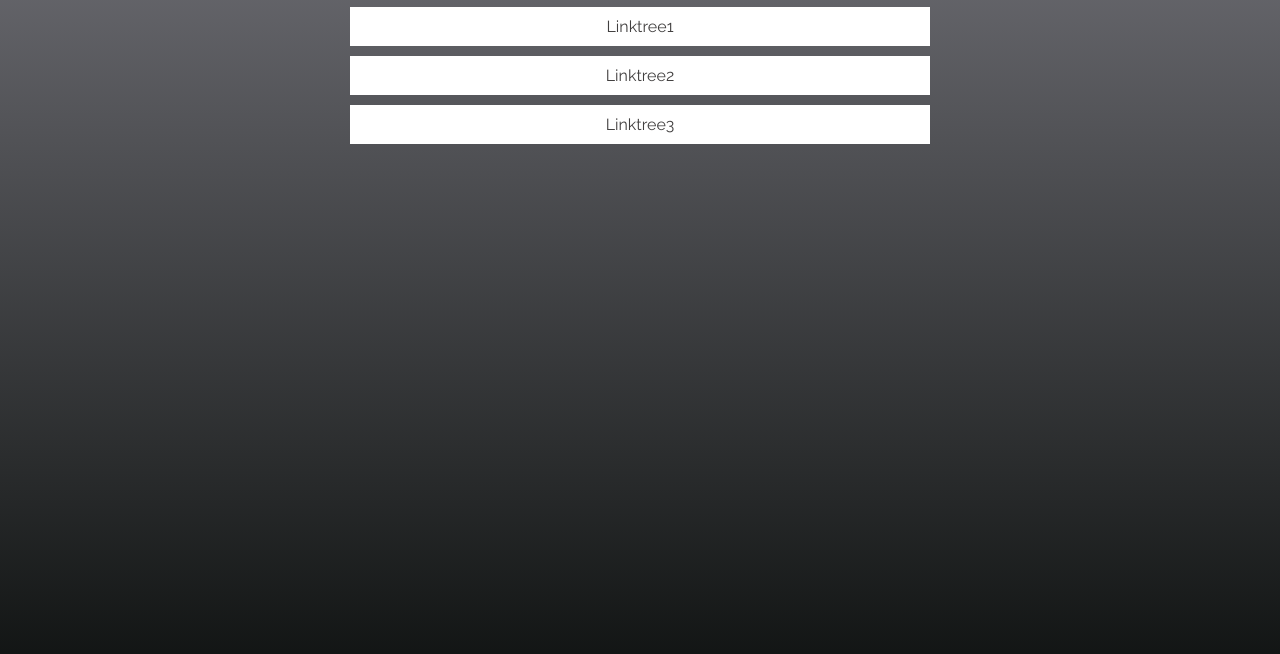
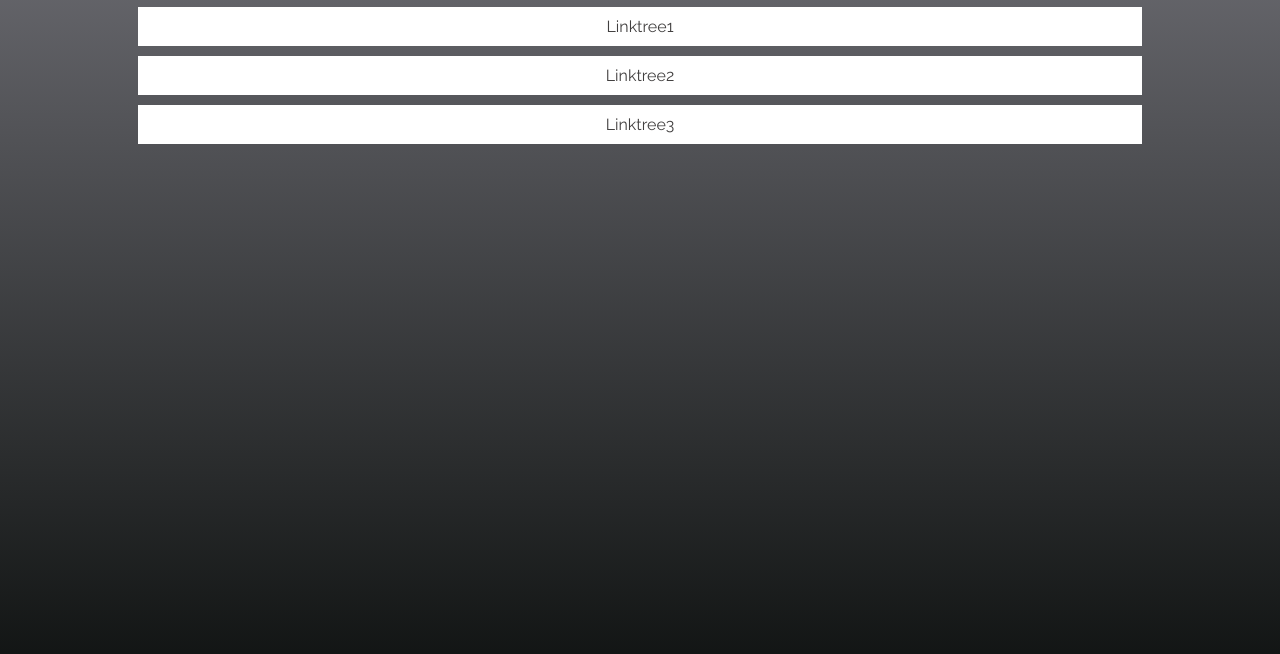
Before and after one commit to esdrasspessoa/esdrasspessoa.github.io, a plain HTML site: page htmlCss/index.html in a window 1280 px wide. Shown: the part 90-744 px from the top of the page. Drawn offline with Linux system fonts and the light colour scheme.

Commit message:
Atulização do css

```diff
--- a/htmlCss/style.css
+++ b/htmlCss/style.css
@@ -9,18 +9,21 @@ body {
     color: #ffffff;
     font-family: 'Raleway', sans-serif;
     background-attachment: fixed;
+    display: flex;
+    justify-content:center;
 }
 
 .container {
-    margin: 50px 340px;
+    margin-top:50px;
     text-align: center;
+    width:80%;
 }
 
 
 a {
     text-decoration: none;
     color: #413f3f;
-    padding: 10px 90px;
+    padding: 10px 60px;
 }
 
 li {
```
